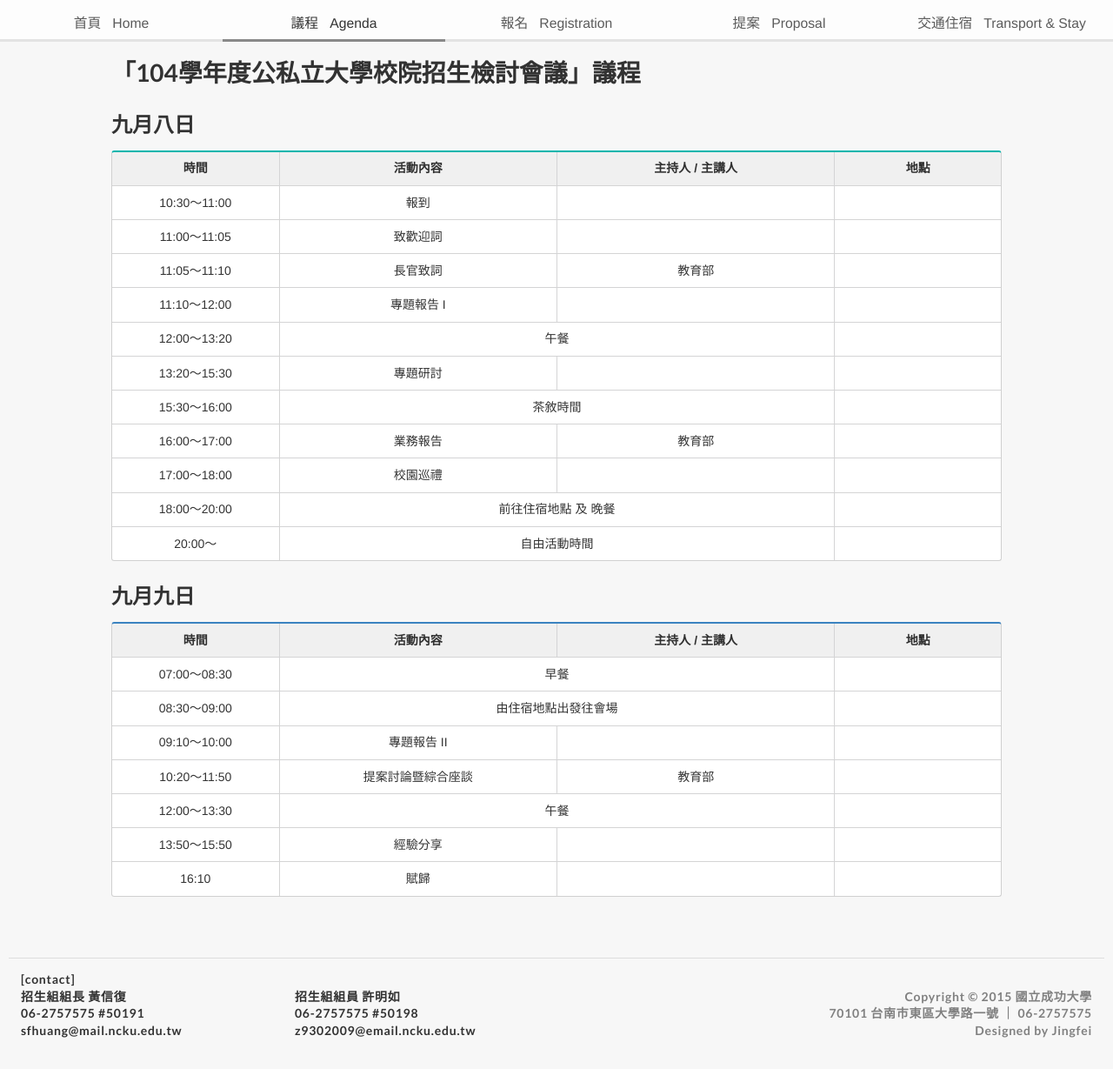
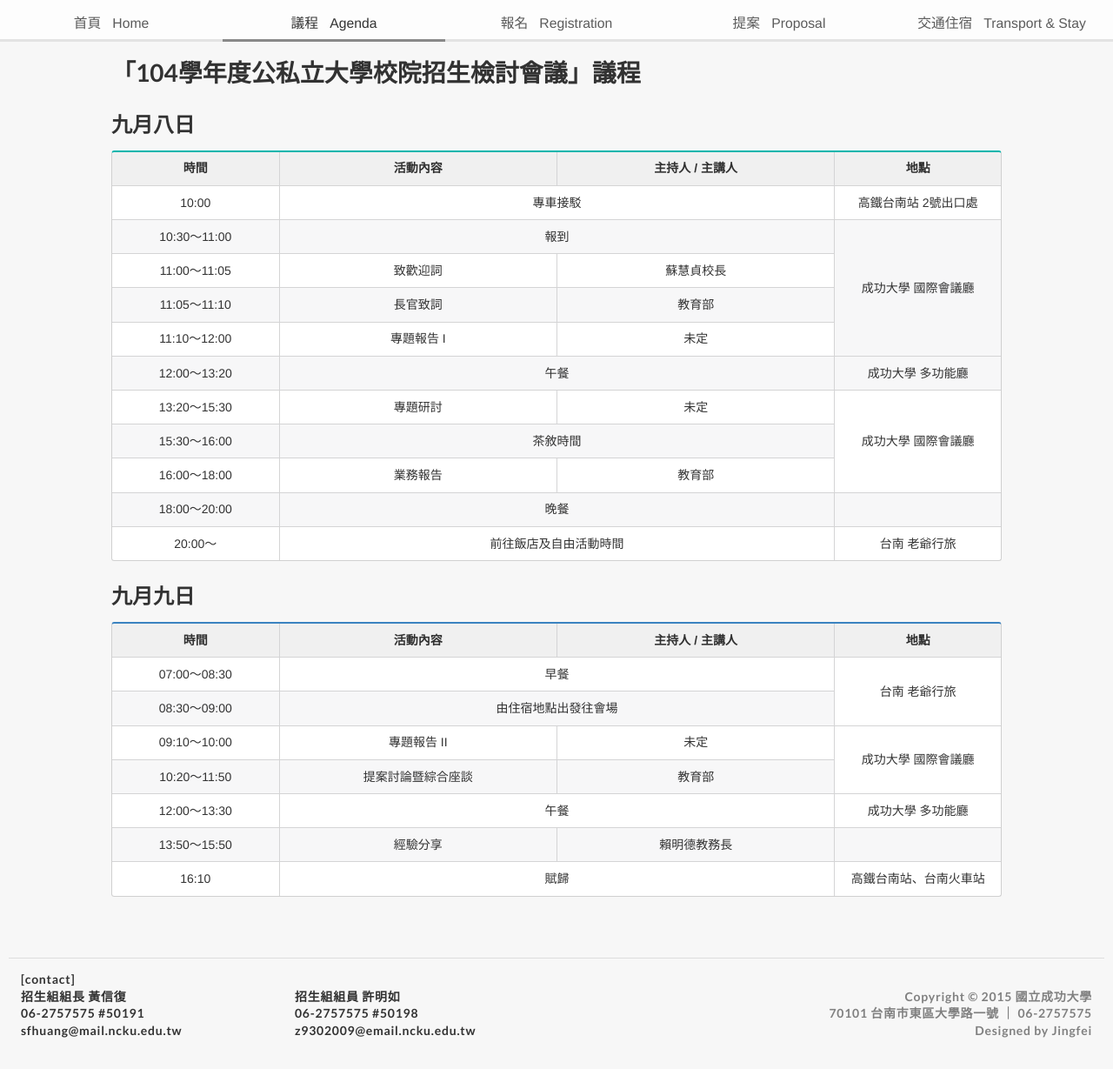
Before and after one commit to jingfei/104-admission, a PHP site: page /agenda.html in a window 1280 px wide. Shown: the whole page at 87% size. Run offline with PHP 8.4, Linux system fonts and the light colour scheme.

Commit message:
modify some information, fix textarea bug

```diff
--- a/admin/show_prop.php
+++ b/admin/show_prop.php
@@ -58,7 +58,11 @@ while($row = mysql_fetch_array($result))
 	echo "<td>$row[5]</td>";
 	echo "<td>$row[6]</td>";
 	echo "<td>$row[7]</td>";
+	$row[8] = str_replace("\n", "<br/>", $row[8]);
+	$row[8] = str_replace(" ", "&nbsp;", $row[8]);
 	echo "<td>$row[8]</td>";
+	$row[9] = str_replace("\n", "<br/>", $row[9]);
+	$row[9] = str_replace(" ", "&nbsp;", $row[9]);
 	echo "<td>$row[9]</td>";
 	echo "</tr>";
 
--- a/agenda.html
+++ b/agenda.html
@@ -34,71 +34,64 @@
 			</thead>
 			<tbody>
 			  <tr>
+				<td>10:00</td>
+				<td colspan="2">專車接駁</td>
+				<td>高鐵台南站 2號出口處</td>
+			  </tr>
+			  <tr>
 				<td>10:30～11:00</td>
-				<td>報到</td>
-				<td></td>
-				<td></td>
-			  <tr>
+				<td colspan="2">報到</td>
+				<td rowspan="4">成功大學 國際會議廳</td>
+			  </tr>
 			  <tr>
 				<td>11:00～11:05</td>
 				<td>致歡迎詞</td>
-				<td></td>
-				<td></td>
-			  <tr>
+				<td>蘇慧貞校長</td>
+			  </tr>
 			  <tr>
 				<td>11:05～11:10</td>
 				<td>長官致詞</td>
 				<td>教育部</td>
-				<td></td>
-			  <tr>
+			  </tr>
 			  <tr>
 				<td>11:10～12:00</td>
 				<td>專題報告 I</td>
-				<td></td>
-				<td></td>
-			  <tr>
+				<td>未定</td>
+			  </tr>
 			  <tr>
 				<td>12:00～13:20</td>
 				<td colspan="2">午餐</td>
-				<td></td>
-			  <tr>
+				<td>成功大學 多功能廳</td>
+			  </tr>
 			  <tr>
 				<td>13:20～15:30</td>
 				<td>專題研討</td>
-				<td></td>
-				<td></td>
-			  <tr>
+				<td>未定</td>
+				<td rowspan="3">成功大學 國際會議廳</td>
+			  </tr>
 			  <tr>
 				<td>15:30～16:00</td>
 				<td colspan="2">茶敘時間</td>
-				<td></td>
+			  </tr>
 			  <tr>
-			  <tr>
-				<td>16:00～17:00</td>
+				<td>16:00～18:00</td>
 				<td>業務報告</td>
 				<td>教育部</td>
-				<td></td>
-			  <tr>
-			  <tr>
-				<td>17:00～18:00</td>
-				<td>校園巡禮</td>
-				<td></td>
-				<td></td>
-			  <tr>
+			  </tr>
 			  <tr>
 				<td>18:00～20:00</td>
-				<td colspan="2">前往住宿地點 及 晚餐</td>
+				<td colspan="2">晚餐</td>
 				<td></td>
-			  <tr>
+			  </tr>
 			  <tr>
 				<td>20:00～</td>
-				<td colspan="2">自由活動時間</td>
-				<td></td>
-			  <tr>
+				<td colspan="2">前往飯店及自由活動時間</td>
+				<td>台南 老爺行旅</td>
+			  </tr>
 			</tbody>
 		</table>
 		<h2 class="ui header">九月九日</h2>
-		<table class="ui blue celled table">
+		<table class="ui striped blue celled table">
 			<thead>
 			  <tr>
 				<th class="three wide">時間</th>
@@ -111,42 +104,39 @@
 			  <tr>
 				<td>07:00～08:30</td>
 				<td colspan="2">早餐</td>
-				<td></td>
-			  <tr>
+				<td rowspan="2">台南 老爺行旅</td>
+			  </tr>
 			  <tr>
 				<td>08:30～09:00</td>
 				<td colspan="2">由住宿地點出發往會場</td>
-				<td></td>
-			  <tr>
+			  </tr>
 			  <tr>
 				<td>09:10～10:00</td>
 				<td>專題報告 II</td>
-				<td></td>
-				<td></td>
-			  <tr>
+				<td>未定</td>
+				<td rowspan="2">成功大學 國際會議廳</td>
+			  </tr>
 			  <tr>
 				<td>10:20～11:50</td>
 				<td>提案討論暨綜合座談</td>
 				<td>教育部</td>
-				<td></td>
-			  <tr>
+			  </tr>
 			  <tr>
 				<td>12:00～13:30</td>
 				<td colspan="2">午餐</td>
-				<td></td>
-			  <tr>
+				<td>成功大學 多功能廳</td>
+			  </tr>
 			  <tr>
 				<td>13:50～15:50</td>
 				<td>經驗分享</td>
+				<td>賴明德教務長</td>
 				<td></td>
-				<td></td>
-			  <tr>
+			  </tr>
 			  <tr>
 				<td>16:10</td>
-				<td>賦歸</td>
-				<td></td>
-				<td></td>
-			  <tr>
+				<td colspan="2">賦歸</td>
+				<td>高鐵台南站、台南火車站</td>
+			  </tr>
 			</tbody>
 		</table>
 	</div>
--- a/prop_confirm.php
+++ b/prop_confirm.php
@@ -26,9 +26,11 @@ if ($_SERVER["REQUEST_METHOD"] == "POST") {
 	$tel = test_input($_POST["tel"]);
 	$text1 = test_input($_POST["text1"]);
 	$out1 = str_replace("\r\n", "<br/>", $text1);
+	$out1 = str_replace(" ", "&nbsp;", $out1);
 	$text1 = str_replace("\r\n", "\\n", $text1);
 	$text2 = test_input($_POST["text2"]);
 	$out2 = str_replace("\r\n", "<br/>", $text2);
+	$out2 = str_replace(" ", "&nbsp;", $out2);
 	$text2 = str_replace("\r\n", "\\n", $text2);
 }
 
--- a/prop_go.php
+++ b/prop_go.php
@@ -11,6 +11,8 @@ if ($_SERVER["REQUEST_METHOD"] == "POST") {
 	$tel = test_input($_POST["tel"]);
 	$text1 = test_input($_POST["text1"]);
 	$text2 = test_input($_POST["text2"]);
+	$text1 = str_replace("\\n", "\n", $text1);
+	$text2 = str_replace("\\n", "\n", $text2);
 
 	if($time=="" || $reason=="" || $class1=="" || $class2=="" || $office=="" || $name=="" || $tel=="" || $text1==""){
 		echo "資料未填寫完整";
--- a/trans.html
+++ b/trans.html
@@ -85,7 +85,7 @@ $(document).ready( function() {
 			<li><a target="_blank" href="info/老爺行旅訂房單.pdf">老爺行旅訂房單</a></li>
 			<li><a target="_blank" href="info/老爺行旅付款單.pdf">老爺行旅付款單</a></li></ul>
 		<h2 class="ui header"><i class="trash icon"></i>退房聯絡資訊</h2>
-		<ul><li>請於 9/7 前電洽老爺行旅行銷業務部林慧姿副理（電話：06-2366168），9/8 退房將被扣訂金。</li></ul>
+		<ul><li>請於 9/7 前電洽老爺行旅行銷業務部林慧姿副理（電話：06-2366168），9/8 取消將被扣訂金。</li></ul>
 		<h2 class="ui header"><i class="marker icon"></i>飯店交通</h2>
 		<ul><li>可逕行開車前往或搭乘承辦單位安排之往返接駁車。</li></ul>
 	</div>
```
Also changed, not shown: index.html (+10 -3 lines), prop.html (+11 -5 lines), reg.html (+12 -6 lines), img/long_ncku.png (added).
